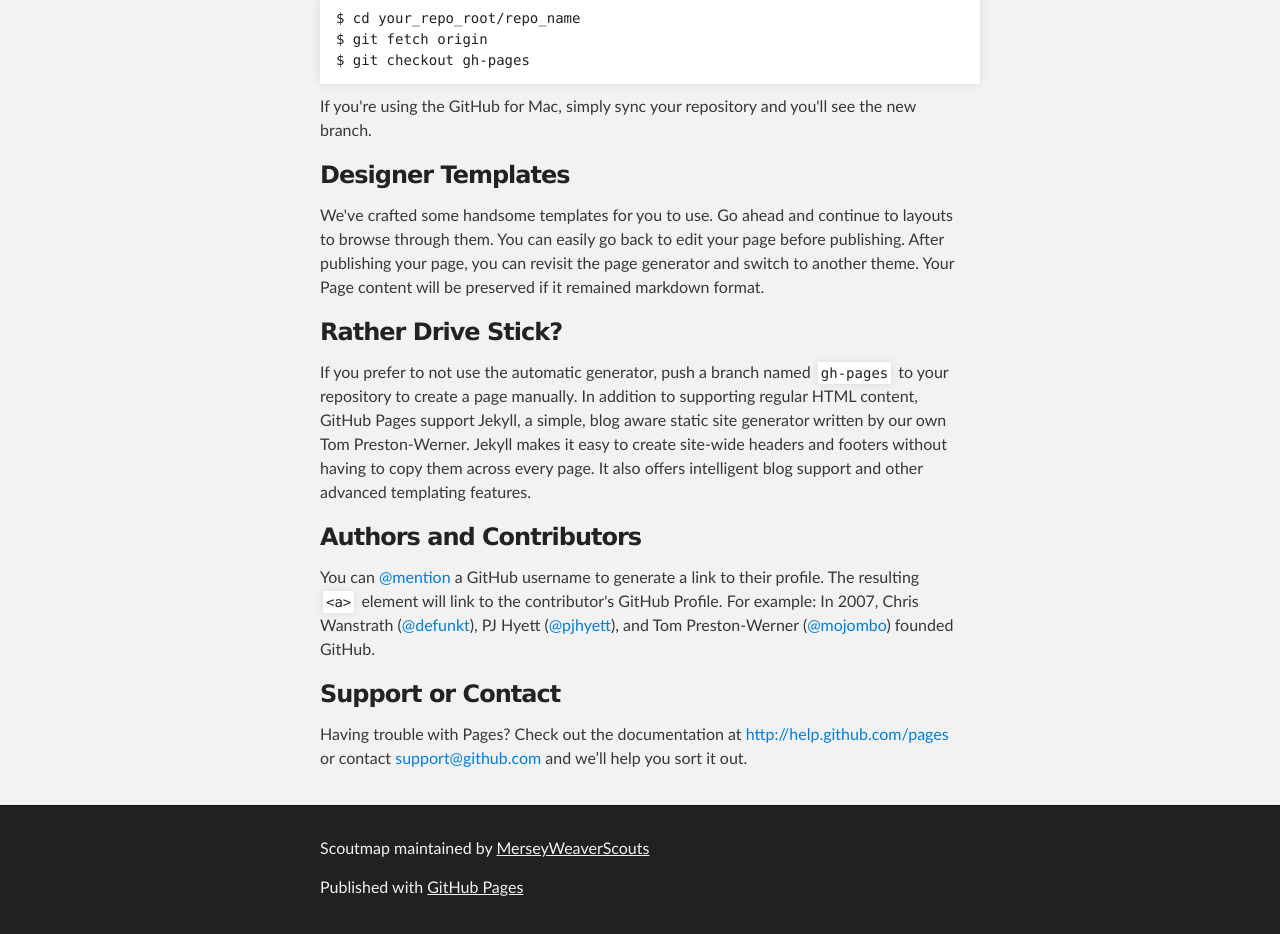
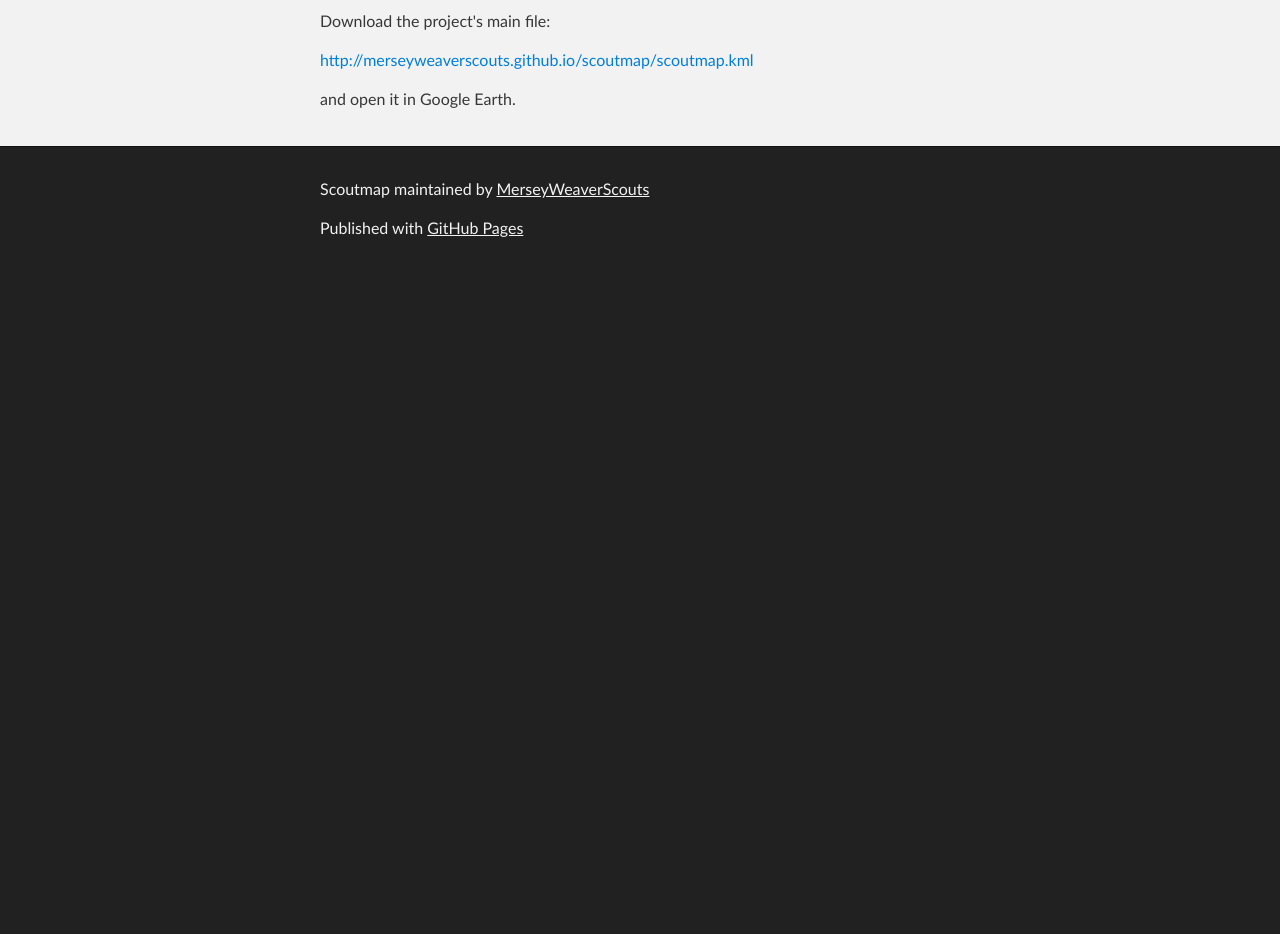
Before and after one commit to MerseyWeaverScouts/scoutmap, a plain HTML site: page index.html in a window 1280 px wide. Shown: the part 386-1320 px from the top of the page. After the commit the page ends 800 px from the top, so only its background shows below. Drawn offline with Linux system fonts and the light colour scheme.

Commit message:
Create gh-pages branch via GitHub

```diff
--- a/index.html
+++ b/index.html
@@ -31,37 +31,19 @@
     <!-- MAIN CONTENT -->
     <div id="main_content_wrap" class="outer">
       <section id="main_content" class="inner">
-        <h3>
-<a name="welcome-to-github-pages" class="anchor" href="#welcome-to-github-pages"><span class="octicon octicon-link"></span></a>Welcome to GitHub Pages.</h3>
+        <h1>
+<a name="scoutmap" class="anchor" href="#scoutmap"><span class="octicon octicon-link"></span></a>Scoutmap</h1>
 
-<p>This automatic page generator is the easiest way to create beautiful pages for all of your projects. Author your page content here using GitHub Flavored Markdown, select a template crafted by a designer, and publish. After your page is generated, you can check out the new branch:</p>
+<p>Google Maps/Earth files showing Scout locations in the UK</p>
 
-<pre><code>$ cd your_repo_root/repo_name
-$ git fetch origin
-$ git checkout gh-pages
-</code></pre>
+<h2>
+<a name="usage" class="anchor" href="#usage"><span class="octicon octicon-link"></span></a>Usage</h2>
 
-<p>If you're using the GitHub for Mac, simply sync your repository and you'll see the new branch.</p>
+<p>Download the project's main file:</p>
 
-<h3>
-<a name="designer-templates" class="anchor" href="#designer-templates"><span class="octicon octicon-link"></span></a>Designer Templates</h3>
+<p><a href="http://merseyweaverscouts.github.io/scoutmap/scoutmap.kml">http://merseyweaverscouts.github.io/scoutmap/scoutmap.kml</a></p>
 
-<p>We've crafted some handsome templates for you to use. Go ahead and continue to layouts to browse through them. You can easily go back to edit your page before publishing. After publishing your page, you can revisit the page generator and switch to another theme. Your Page content will be preserved if it remained markdown format.</p>
-
-<h3>
-<a name="rather-drive-stick" class="anchor" href="#rather-drive-stick"><span class="octicon octicon-link"></span></a>Rather Drive Stick?</h3>
-
-<p>If you prefer to not use the automatic generator, push a branch named <code>gh-pages</code> to your repository to create a page manually. In addition to supporting regular HTML content, GitHub Pages support Jekyll, a simple, blog aware static site generator written by our own Tom Preston-Werner. Jekyll makes it easy to create site-wide headers and footers without having to copy them across every page. It also offers intelligent blog support and other advanced templating features.</p>
-
-<h3>
-<a name="authors-and-contributors" class="anchor" href="#authors-and-contributors"><span class="octicon octicon-link"></span></a>Authors and Contributors</h3>
-
-<p>You can <a href="https://github.com/blog/821" class="user-mention">@mention</a> a GitHub username to generate a link to their profile. The resulting <code>&lt;a&gt;</code> element will link to the contributor's GitHub Profile. For example: In 2007, Chris Wanstrath (<a href="https://github.com/defunkt" class="user-mention">@defunkt</a>), PJ Hyett (<a href="https://github.com/pjhyett" class="user-mention">@pjhyett</a>), and Tom Preston-Werner (<a href="https://github.com/mojombo" class="user-mention">@mojombo</a>) founded GitHub.</p>
-
-<h3>
-<a name="support-or-contact" class="anchor" href="#support-or-contact"><span class="octicon octicon-link"></span></a>Support or Contact</h3>
-
-<p>Having trouble with Pages? Check out the documentation at <a href="http://help.github.com/pages">http://help.github.com/pages</a> or contact <a href="mailto:support@github.com">support@github.com</a> and we’ll help you sort it out.</p>
+<p>and open it in Google Earth.</p>
       </section>
     </div>
 
```
Also changed, not shown: params.json (+1 -1 lines).
